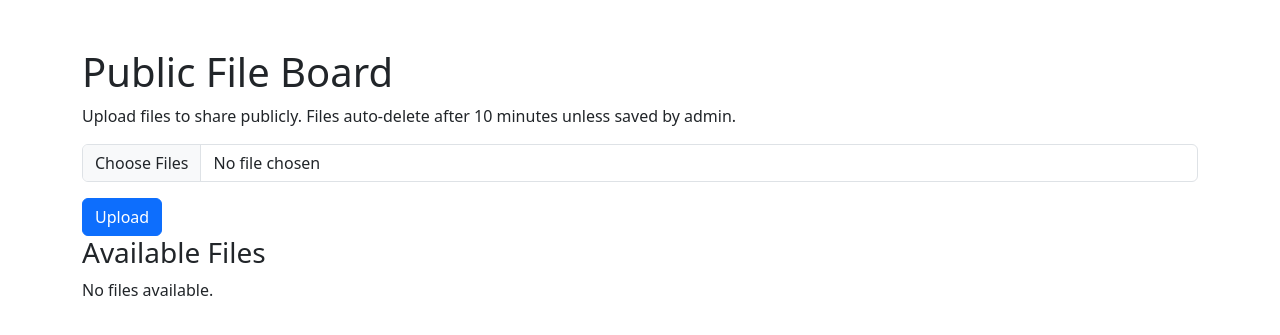
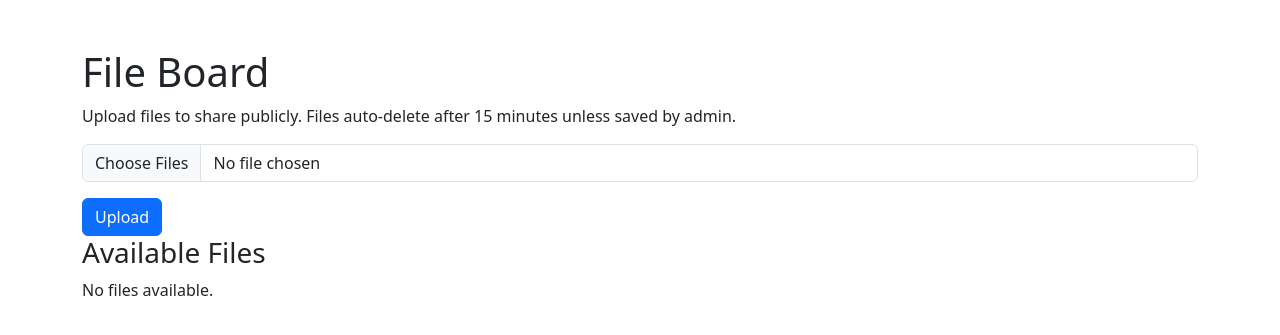
Before and after one commit to Priyanshu-x/TempX-Fresh, a Flask app: page / in a window 1280 px wide. Shown: the top 335 px of the page. Run offline with Flask 3, Linux system fonts and the light colour scheme; some libraries are stand-ins or nearby versions.

Commit message:
fix: minor changes

```diff
--- a/templates/index.html
+++ b/templates/index.html
@@ -1,5 +1,6 @@
 <!DOCTYPE html>
 <html lang="en">
+
 <head>
     <meta charset="UTF-8">
     <meta name="viewport" content="width=device-width, initial-scale=1.0">
@@ -7,10 +8,11 @@
     <link href="https://cdn.jsdelivr.net/npm/bootstrap@5.3.0/dist/css/bootstrap.min.css" rel="stylesheet">
     <script src="https://cdnjs.cloudflare.com/ajax/libs/moment.js/2.29.1/moment.min.js"></script>
 </head>
+
 <body>
     <div class="container mt-5">
-        <h1>Public File Board</h1>
-        <p>Upload files to share publicly. Files auto-delete after 10 minutes unless saved by admin.</p>
+        <h1>File Board</h1>
+        <p>Upload files to share publicly. Files auto-delete after 15 minutes unless saved by admin.</p>
         {% with messages = get_flashed_messages() %}
         {% if messages %}
         <div class="alert alert-info">
@@ -48,7 +50,8 @@
                 <tr data-file-id="{{ file.id }}">
                     <td>{{ file.filename|e }}</td>
                     <td>{{ moment(file.upload_time).format('YYYY-MM-DD HH:mm:ss') }}</td>
-                            <td><a href="{{ url_for('download_file', file_id=file.id) }}" class="btn btn-sm btn-success">Download</a></td>
+                    <td><a href="{{ url_for('download_file', file_id=file.id) }}"
+                            class="btn btn-sm btn-success">Download</a></td>
                 </tr>
                 {% endfor %}
             </tbody>
@@ -59,7 +62,7 @@
     </div>
     <script src="https://cdnjs.cloudflare.com/ajax/libs/socket.io/4.5.0/socket.io.js"></script>
     <script>
-        document.getElementById('uploadForm').addEventListener('submit', function(e) {
+        document.getElementById('uploadForm').addEventListener('submit', function (e) {
             e.preventDefault();
             const form = this;
             const files = form.querySelector('input[type="file"]').files;
@@ -70,7 +73,7 @@
                 }
             }
             const xhr = new XMLHttpRequest();
-            xhr.upload.addEventListener('progress', function(e) {
+            xhr.upload.addEventListener('progress', function (e) {
                 if (e.lengthComputable) {
                     const percent = (e.loaded / e.total) * 100;
                     const progressBar = document.getElementById('uploadProgress');
@@ -79,7 +82,7 @@
                     document.querySelector('.progress').style.display = 'block';
                 }
             });
-            xhr.addEventListener('load', function() {
+            xhr.addEventListener('load', function () {
                 window.location.reload();
             });
             xhr.open('POST', '/upload');
@@ -87,7 +90,7 @@
         });
 
         const socket = io();
-        socket.on('new_file', function(file) {
+        socket.on('new_file', function (file) {
             const table = document.querySelector('#fileTable tbody');
             const uploadTime = moment(file.upload_time).format('YYYY-MM-DD HH:mm:ss');
 
@@ -113,10 +116,11 @@
 
             table.appendChild(tr);
         });
-        socket.on('file_deleted', function(data) {
+        socket.on('file_deleted', function (data) {
             const row = document.querySelector(`tr[data-file-id="${data.id}"]`);
             if (row) row.remove();
         });
     </script>
 </body>
+
 </html>
```
Lines whose indentation alone changed are shown as unchanged.
